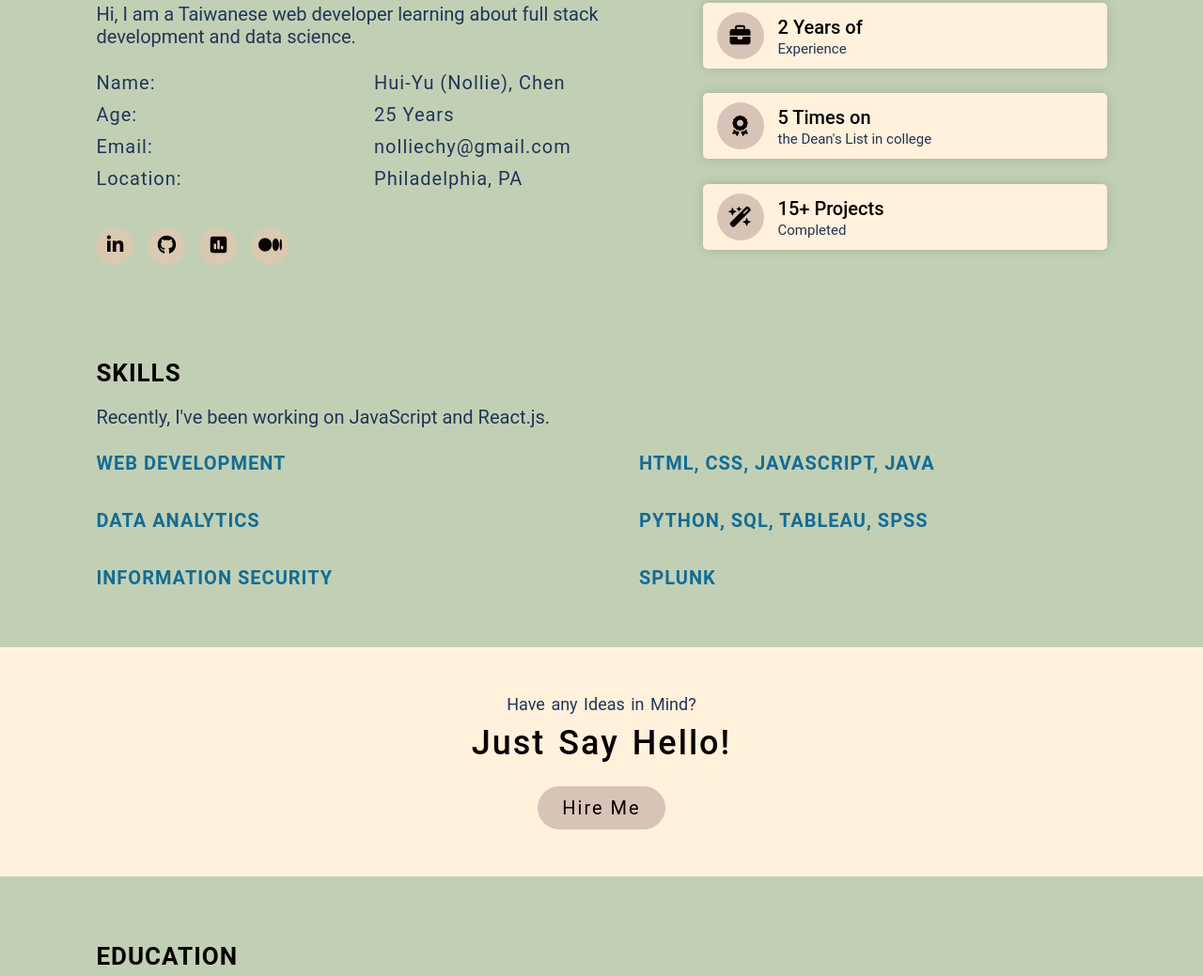
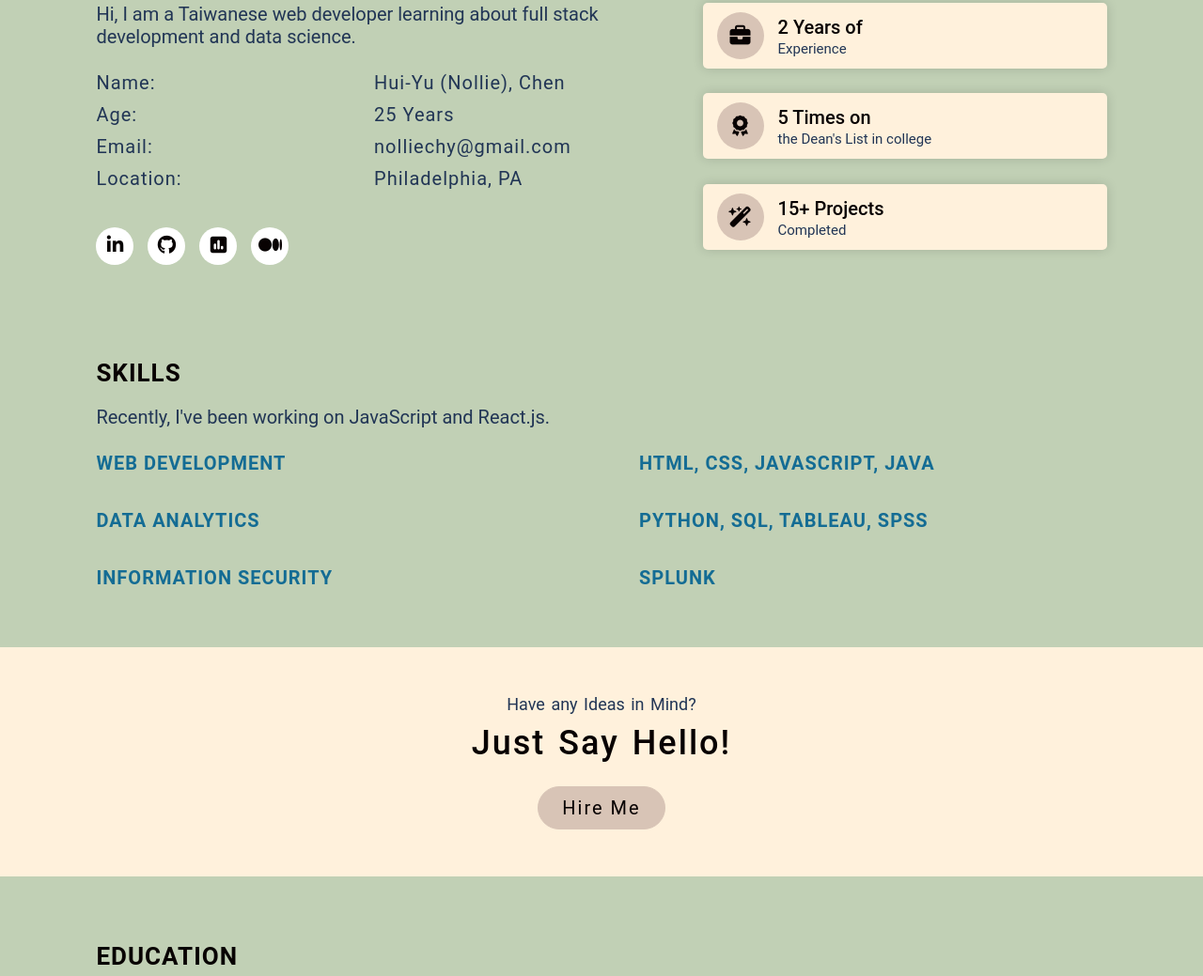
Before and after one commit to connor101kendall/Personal-Website, a plain HTML site: page index.html in a window 1280 px wide. Shown: the part 927-1966 px from the top of the page at 94% size. Drawn offline with Linux system fonts and the light colour scheme.

Commit message:
Update style.css

```diff
--- a/style.css
+++ b/style.css
@@ -385,7 +385,7 @@ section.about{
 	text-align: center;
 	margin-right: 15px;
 	border-radius: 50%;
-	background-color: #d9c9b0;
+	background-color: #ffffff;
 	transition: 0.3s;
 }
 .about-info .social-media a i{
```
